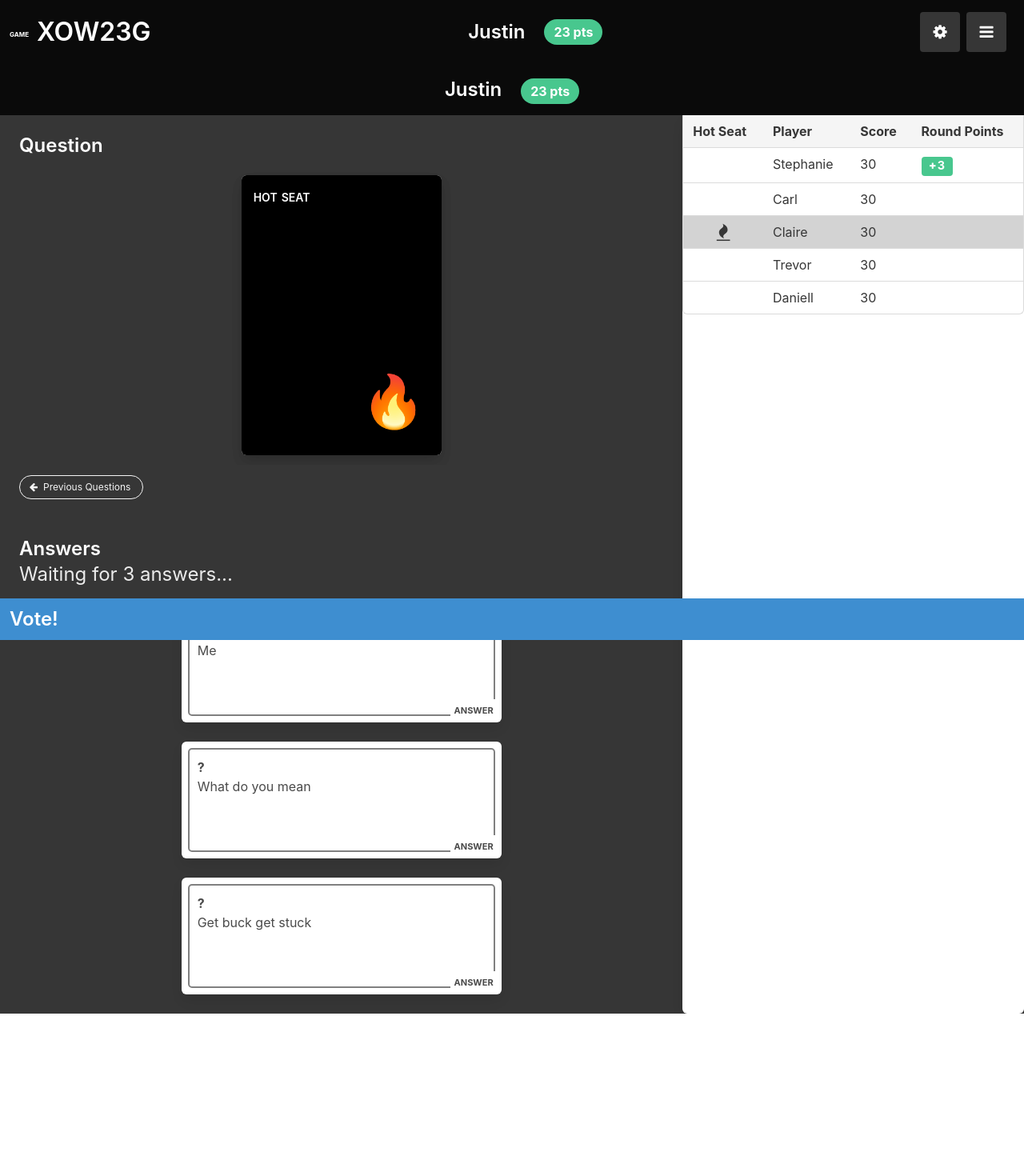
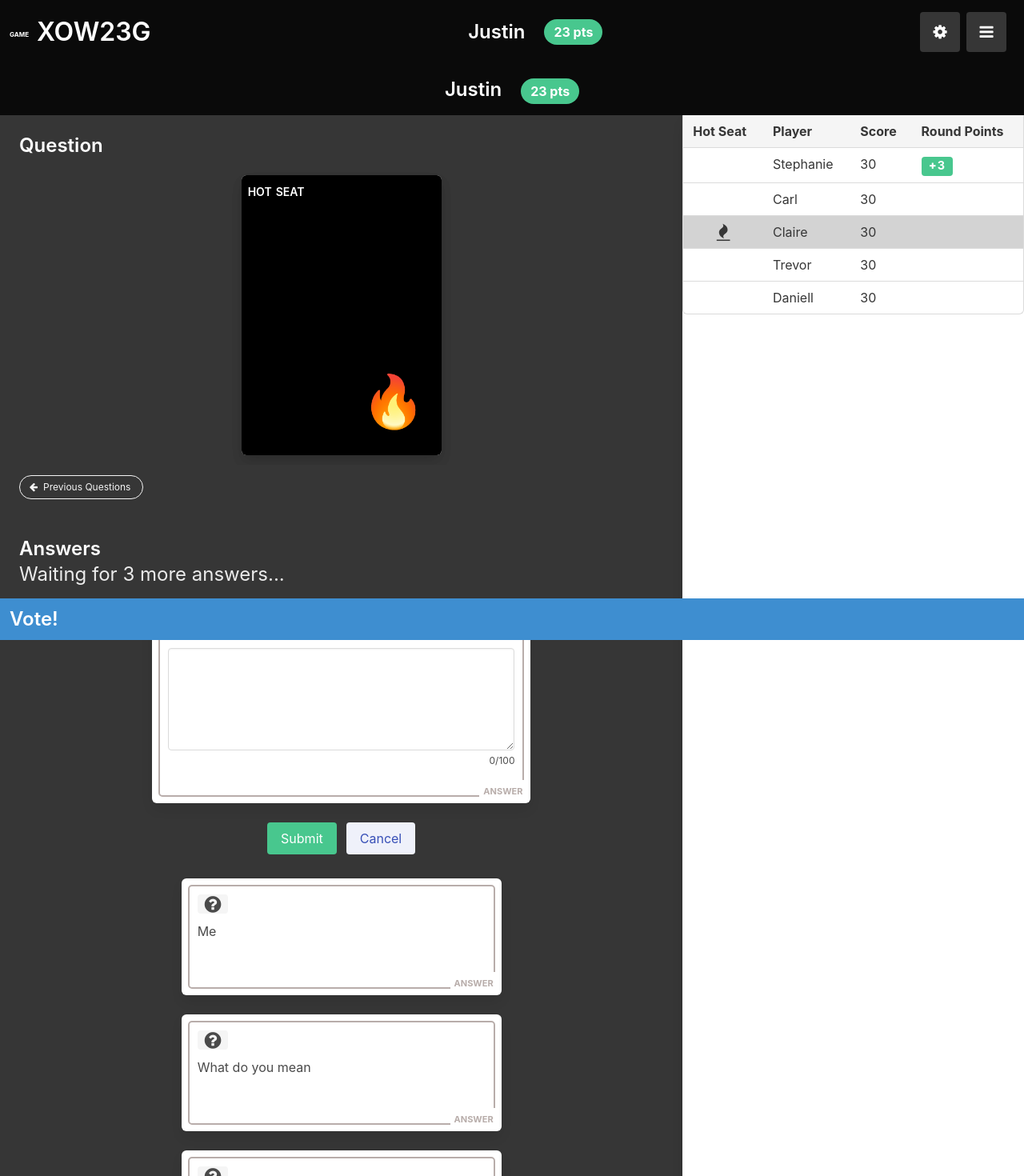
Before and after one commit to theWizardsBaker/hotseat_companion, a Vue app: page /play in a window 1280 px wide. Shown: the top 1470 px of the page at 80% size. Before the commit the page ends 1267 px from the top, so only its background shows below. Built offline with nearby package versions, Linux system fonts and the light colour scheme.

Commit message:
added questin and answer cards

```diff
--- a/src/App.vue
+++ b/src/App.vue
@@ -1,11 +1,33 @@
 <template>
   <div id="app">
-    <router-view/>
+  	<div class="hero is-dark" v-show="loading">
+	  	<loading />
+    </div>
+    <router-view v-show="!loading"/>
   </div>
 </template>
+<script>
+import Loading from '@/components/Loading.vue'
 
-<style lang="scss">
+export default {
+
+  name: 'App',
+
+  components: {
+  	Loading,
+  },
+
+  data: {
+  	loading: false
+  }
+}
+</script
+
+<style lang="scss" scoped>
 #app {
-  height: 100vh;
+  min-height: 100vh;
+  .hero {
+
+  }
 }
 </style>
--- a/src/components/Card.vue
+++ b/src/components/Card.vue
@@ -52,8 +52,6 @@ export default {
 
   .card-container{
     position: relative;
-/*    transition: transform 0.8s;
-    transform-style: preserve-3d;*/
     -webkit-perspective: 1000;
        -moz-perspective: 1000;
             perspective: 1000;
@@ -61,7 +59,7 @@ export default {
 
 
     .card {
-      &.flip, &:hover {
+      &.flip {
         -webkit-transform: rotateY(180deg);
            -moz-transform: rotateY(180deg);
                 transform: rotateY(180deg);
@@ -82,11 +80,6 @@ export default {
       margin-bottom: 0px;
       padding: 0px;
 
- /*     -webkit-transition: all .4s linear;
-      transition: all .4s linear;
-
-      -webkit-transform-style: preserve-3d;
-      transform-style: preserve-3d;*/
     }
 
     .card-front {
@@ -111,33 +104,44 @@ export default {
       width: 100%;
       height: 100%;
 
-      padding: 15px;
+      padding: 8px;
 
 
       .playing-card-outline {
-        border: 2px solid grey;
-        border-radius: 5px;
+        display: flex;
+        flex-direction: column;
         position: relative;
         width: 100%;
+        padding-bottom: 15px;
+        border: 2px solid #B8ADAA;
+        border-radius: 5px;
 
         .title {
           padding: 10px;
+          padding-top: 15px;
           margin: 0px;
           text-align: center;
         }
 
         .playing-card-brand {
+          color: #B8ADAA;
           position: absolute;
-          bottom: -10px;
+          bottom: -6px;
           right: -3px;
+          padding: 0px;
           background-color: white;
-          padding-left: 10px;
+          padding-left: 7px;
+          padding-right: 4px;
           font-weight: bold;
           font-variant: small-caps;
+          line-height: 15px;
         }
 
         .playing-card-content {
           padding: 10px;
+          height: 100%;
+          display: inline-flex;
+          align-items: stretch;
         }
 
         .playing-card-footer{
--- a/src/components/Guess.vue
+++ b/src/components/Guess.vue
@@ -2,8 +2,12 @@
   <div class="box">
     <div class="answer-outline">
       <div class="content">
-        <strong v-if="revealed">{{name}}</strong>
-        <strong v-else>?</strong>
+        <h3 class="title is-5 has-text-dark" v-show="revealed">{{name}}</h3>
+        <h3 class="title is-6 has-text-dark" v-show="!revealed">
+          <span class="tag has-text-dark">
+            <i class="fa fa-question-circle fa-2x" aria-hidden="true"></i>
+          </span>
+        </h3>
         <slot name="text">
           <p>
            {{text}}
@@ -40,14 +44,20 @@ export default {
     padding: 8px;
     min-width: 400px;
     .answer-outline {
+
+      .title {
+        margin-bottom: 10px;
+      }
+
       padding: 10px;
-      border: 2px solid grey;
+      border: 2px solid #B8ADAA;
       border-radius: 5px;
       position: relative;
       min-height: 130px;
     }
 
     .answer-brand {
+      color: #B8ADAA;
       position: absolute;
       bottom: -5px;
       right: -5px;
--- a/src/main.js
+++ b/src/main.js
@@ -13,6 +13,16 @@ Vue.filter('capitalize', function (value) {
   return value.charAt(0).toUpperCase() + value.slice(1)
 })
 
+Vue.mixin({
+  methods: {
+	delay(time, v){
+       return new Promise((resolve) => {
+           setTimeout(resolve.bind(null, v), time)
+       });
+    },
+  }
+})
+
 new Vue({
   router,
   store,
--- a/src/views/GameSelect.vue
+++ b/src/views/GameSelect.vue
@@ -7,8 +7,7 @@
   		<h4 class="subtitle has-text-centered">
   			Start a new game or enter a game key to join another player's
   		</h4>
-  		<loading v-if="gameSelected" />
-	  	<div class="columns is-mobile is-3 is-centered is-multiline" v-else>
+	  	<div class="columns is-mobile is-3 is-centered is-multiline">
 	  		<div class="column is-narrow-mobile is-narrow-tablet"
 	  				 :key="option.name"
 	  				 v-for="option in gameOptions"
@@ -24,28 +23,29 @@
 			  		</template>
 
 			  		<template #footer>
-
-			  			<div class="field" :style="{visibility: option.action == 'join' ? 'visible' : 'hidden'}">
+			  			<div class="field" v-if="option.hasOwnProperty('userName')">
 			  				<label class="label help">Name</label>
 							  <div class="control">
 					  			<input type="text"
 					  						 name="room"
-					  						 v-model="userName"
+					  						 v-model="option.userName"
 					  						 class="input"
+					  						 length="25"
 					  						 :disabled="gameSelected"
 					  						 :class="{ 'is-danger': option.error }"
 					  						 />
 	  						</div>
 	  					</div>
-	  					<div class="field" :style="{visibility: option.action != 'create' ? 'visible' : 'hidden'}">
+	  					<div class="field" v-if="!!option.hasOwnProperty('gameKey')">
 			  				<label class="label help">Game Key</label>
 							  <div class="control">
 					  			<input type="text"
 					  						 name="room"
-					  						 v-model="gameRoom"
+					  						 v-model="option.gameKey"
 					  						 class="input"
 					  						 :disabled="gameSelected"
 					  						 :class="{ 'is-danger': option.error }"
+					  						 length="10"
 					  						 hint="game key"
 					  						 />
 	  						</div>
@@ -73,7 +73,6 @@
 
 <script>
 import Card from '@/components/Card.vue'
-import Loading from '@/components/Loading.vue'
 
 export default {
 
@@ -81,7 +80,6 @@ export default {
 
   components: {
   	Card,
-  	Loading
   },
 
   onCreate() {
@@ -98,32 +96,32 @@ export default {
 
   data () {
     return {
-    	gameRoom: "",
-    	userName: "",
     	gameSelected: false,
       gameOptions: [
         {
           name: 'Create Game',
           action: 'create',
-          text: 'Host a new game.',
+          text: 'Host a new game that other players can join.',
           error: false,
-          display: false
+          display: false,
+		    	userName: '',
         },
         {
           name: 'Join Game',
           action: 'join',
-          text: 'Play in another user\'s game',
-          gameKey: '',
+          text: 'Join another user\'s game.',
           error: false,
-          display: false
+          display: false,
+        	gameKey: '',
+		    	userName: '',
         },
         {
           name: 'Spectate Game',
           action: 'spectate',
-          text: 'Watch another user\'s game',
-          gameKey: '',
+          text: 'Watch another user\'s game.',
           error: false,
-          display: false
+          display: false,
+        	gameKey: '',
         }
       ]
     }
@@ -132,20 +130,30 @@ export default {
   methods: {
 
   	handleSelection(option){
-  		if(option.action == 'join' && (option.gameKey == "" || option.gameKey.length == 0 )){
-  			option.error = true
-  		} else {
-  			option.error = false
+
+			option.error = false
+
+  		if( option.hasOwnProperty('userName') ) {
+  			option.error = option.userName == "" || option.userName.length == 0
+  		}
+
+  		if( option.hasOwnProperty('gameKey') ) {
+  			option.error = option.error || (option.gameKey == "" || option.gameKey.length == 0)
+  		}
+
+  		if(!option.error){
 	  		this.gameSelected = true
-	  		this.$router.push({ name: 'play' })
+	  		this.$router.push({
+	  			name: 'play',
+	  			query: {
+	  				game: option.gameKey
+	  			},
+	  			params: this.userName
+	  		})
   		}
   	},
 
-    delay(time, v) {
-       return new Promise((resolve) => {
-           setTimeout(resolve.bind(null, v), time)
-       });
-    },
+
   }
 }
 </script>
@@ -158,6 +166,6 @@ export default {
 		height: 80px;
 	}
 	.hero {
-		height: 100vh;
+		min-height: 100vh;
 	}
 </style>
--- a/src/views/Play.vue
+++ b/src/views/Play.vue
@@ -31,7 +31,8 @@
 
     <!-- game display -->
     <div class="columns is-gapless">
-      <div class="column" >
+      <div class="column" :class="[ showScoreBoard ? 'is-8-desktop' : 'is-12-desktop']" >
+        <!-- question section -->
         <div class="section">
           <template v-if="showQuestion">
             <h3 class="title is-4 has-text-centered">Question</h3>
@@ -64,9 +65,11 @@
             </div>
           </template>
         </div>
+        <!-- answer section -->
         <div class="section">
           <h3 class="title is-4 has-text-centered">Answers</h3>
-          <h3 class="subtitle is-4 has-text-centered">Waiting for 3 answers...</h3>
+          <h3 class="subtitle is-4 has-text-centered">Waiting for 3 more answers...</h3>
+          <answer :name="user.name" />
           <answers />
         </div>
       </div>
@@ -85,6 +88,7 @@ import Titlebar from '@/components/Titlebar'
 import Questions from '@/views/game/Questions'
 import Question from '@/views/game/Question'
 import Answers from '@/views/game/Answers'
+import Answer from '@/views/game/Answer'
 
 export default {
 
@@ -97,6 +101,7 @@ export default {
     ScoreBoard,
     Questions,
     Question,
+    Answer,
     Answers
   },
 
@@ -113,6 +118,7 @@ export default {
         name: "Justin",
         score: 23,
         inHotseat: false,
+        gameHost: true
       },
 
       game: {
@@ -211,10 +217,7 @@ export default {
   },
 
   methods: {
-    generateId(){
-      let number = Math.random()
-      return number.toString(36).substr(2, 9);
-    }
+
   }
 }
 </script>
--- a/src/views/game/Answer.vue
+++ b/src/views/game/Answer.vue
@@ -1,10 +1,27 @@
 <template>
   <div class="hero is-medium">
-      <guess :name="answer.name" :text="answer.text" :reveal="show">
-        <template #text>
-          HELLO FOOL
-        </template>
-      </guess>
+    <div class="columns">
+      <div class="column is-three-fifths is-offset-one-fifth">
+        <guess :name="name" :revealed="true">
+          <template #text>
+            <textarea class="textarea" v-model="answer">
+            </textarea>
+            <p class="help has-text-grey-light">{{characterCount}}/{{length}}</p>
+            <br/>
+          </template>
+        </guess>
+        <div class="actions">
+          <div class="field is-grouped is-grouped-centered">
+            <div class="control">
+              <button class="button is-success">Submit</button>
+            </div>
+            <div class="control">
+              <button class="button is-link is-light">Cancel</button>
+            </div>
+          </div>
+        </div>
+      </div>
+    </div>
   </div>
 </template>
 
@@ -19,24 +36,38 @@ export default {
   	Guess,
   },
 
+  props: [
+    'name',
+  ],
+
   data () {
     return {
-      show: false,
-      answers: {
-        user: "Justin",
-        text: "Me"
-      },
+      answer: '',
+      length: 100
     }
   },
 
-  methods: {
-  	handleSelection(option){
+  computed: {
+    characterCount(){
+      return this.answer.length
+    }
+  },
 
-  	}
+  watch: {
+    characterCount(value){
+      if(value > this.length){
+        this.$set(this, 'answer', this.answer.substring(0,this.length))
+      }
+    }
   }
 }
 </script>
 
 <style scoped lang="scss">
-
+.help {
+  text-align: right;
+}
+.actions {
+  padding-bottom: 30px;
+}
 </style>
--- a/src/views/game/Question.vue
+++ b/src/views/game/Question.vue
@@ -56,7 +56,9 @@ export default {
 .card-display{
   padding-bottom: 25px;
   .questions {
-    overflow: auto;
+    /*overflow: auto;*/
+    overflow-x: auto;
+    overflow-y: hidden;
     flex-direction: row-reverse;
     flex-wrap: nowrap;
   }
--- a/src/views/game/Questions.vue
+++ b/src/views/game/Questions.vue
@@ -8,7 +8,7 @@
       <div class="column is-narrow old-questions" v-for="question in questions">
         <card :display="question.display">
           <template #title>
-            {{question.name}}
+            {{question.user}}
           </template>
           <template #content>
             {{question.text}}
@@ -46,6 +46,26 @@ export default {
           text: "Who is your worst nighmare",
           display: true,
         },
+        {
+          user: "Justin",
+          text: "Who is your worst nighmare",
+          display: true,
+        },
+        {
+          user: "Justin",
+          text: "Who is your worst nighmare",
+          display: true,
+        },
+        {
+          user: "Justin",
+          text: "Who is your worst nighmare",
+          display: true,
+        },
+        {
+          user: "Justin",
+          text: "Who is your worst nighmare",
+          display: true,
+        },
 
       ]
     }
@@ -61,8 +81,9 @@ export default {
 
 <style scoped lang="scss">
 .questions {
-  overflow: auto;
+  overflow-x: scroll;
+  overflow-y: hidden;
   flex-direction: row-reverse;
-  flex-wrap: nowrap;
+  justify-content: center;
 }
 </style>
```
